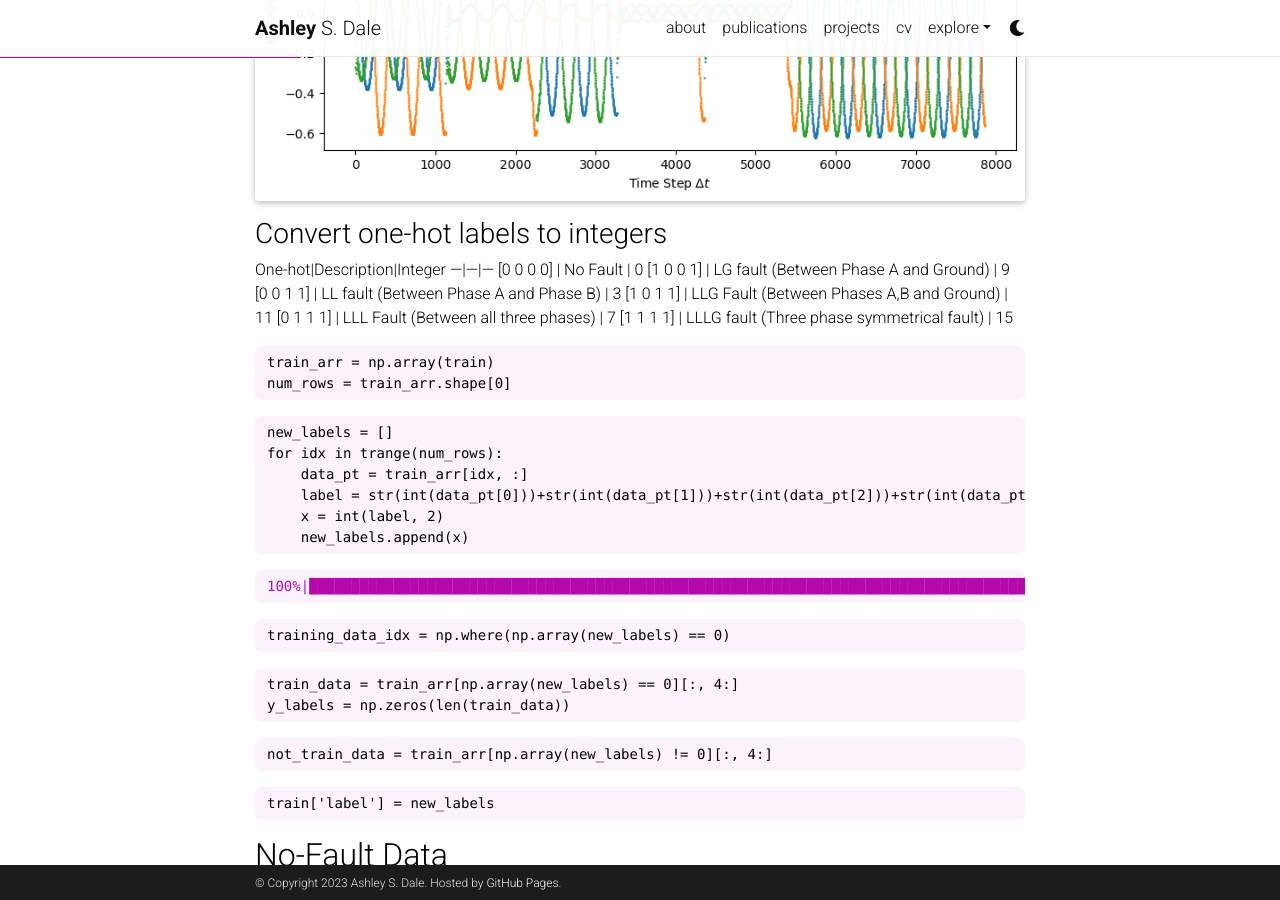
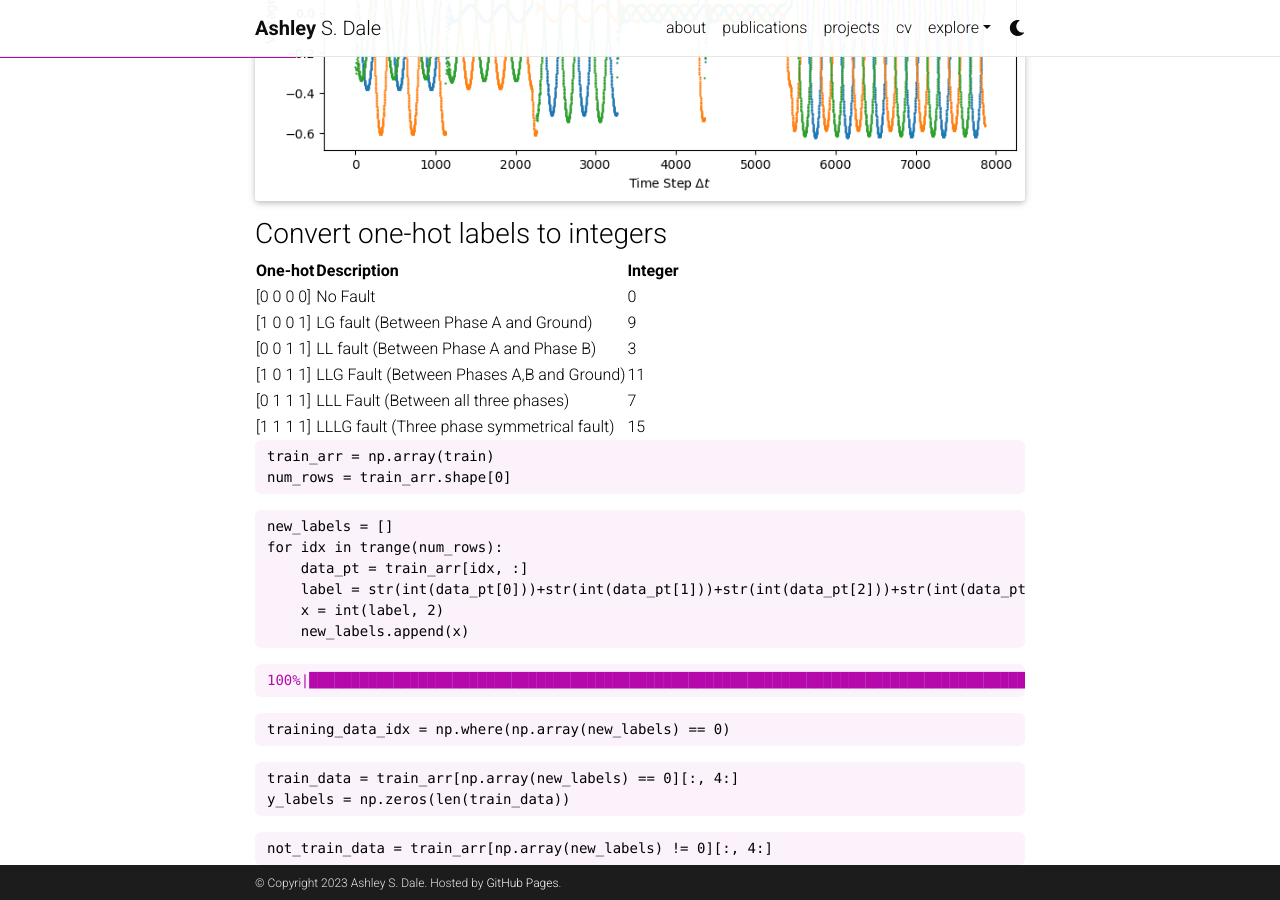
Before and after one commit to daleas0120/OLD_daleas0120.github.io, a Jekyll site: the page built from _projects/11_project.md, in a window 1280 px wide and 900 px high, scrolled down 2755 px. Built offline with Jekyll 4.4.1, drawn with Linux system fonts in a browser that asks for light colours; comment, search, counter and statistics services are not loaded; a style sheet for code colours, icons or effects is not loaded; some of the changed lines change nothing that is shown.

Commit message:
update repo link

```diff
--- a/_data/repositories.yml
+++ b/_data/repositories.yml
@@ -6,4 +6,4 @@ github_repos:
   - daleas0120/VAE
   - daleas0120/3d_antenna_power
   - daleas0120/Example_notebooks
-  - GDS-Education-Community-of-Practice/DSECOP/Connecting_MonteCarlo_to_ModernAI/
+  - GDS-Education-Community-of-Practice/DSECOP
--- a/_projects/11_project.md
+++ b/_projects/11_project.md
@@ -284,6 +284,7 @@ plt.show()
 
 
 ### Convert one-hot labels to integers
+
 One-hot|Description|Integer
 ---|---|---
 [0 0 0 0] | No Fault | 0
```
